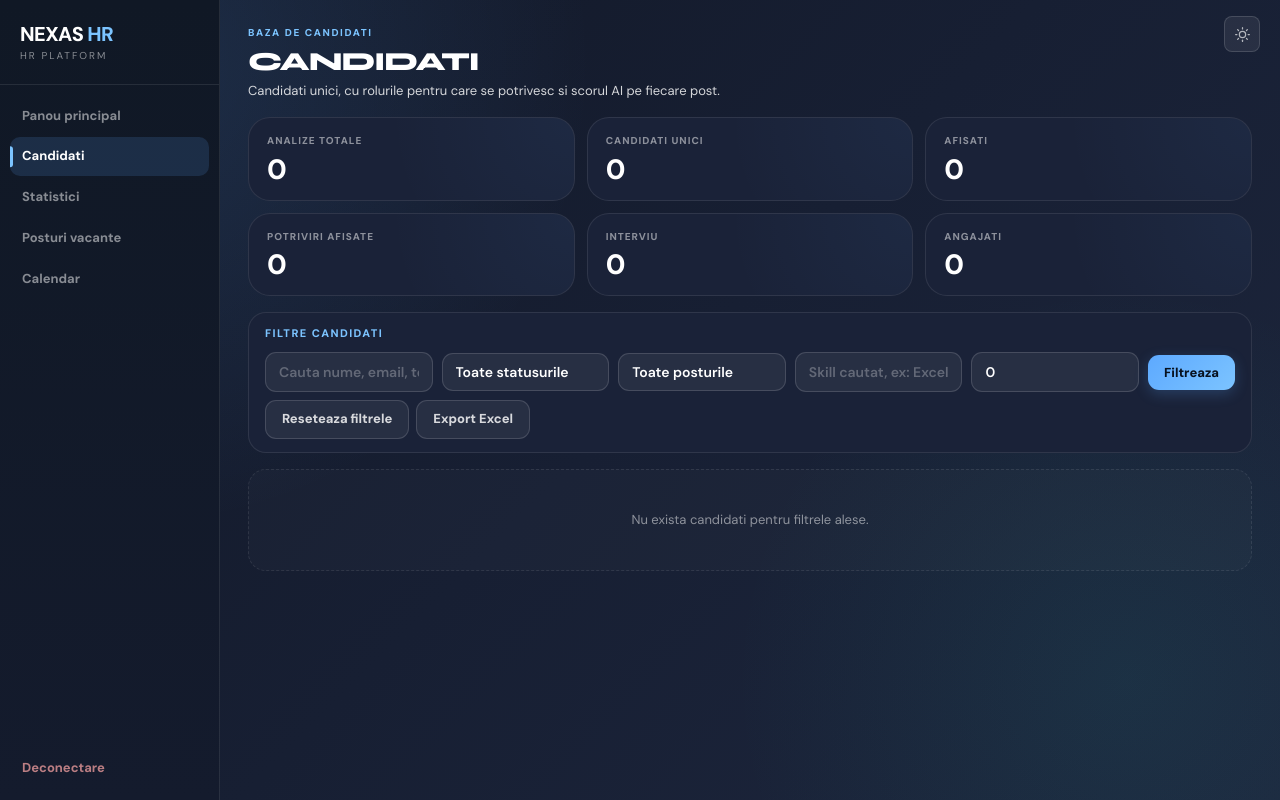
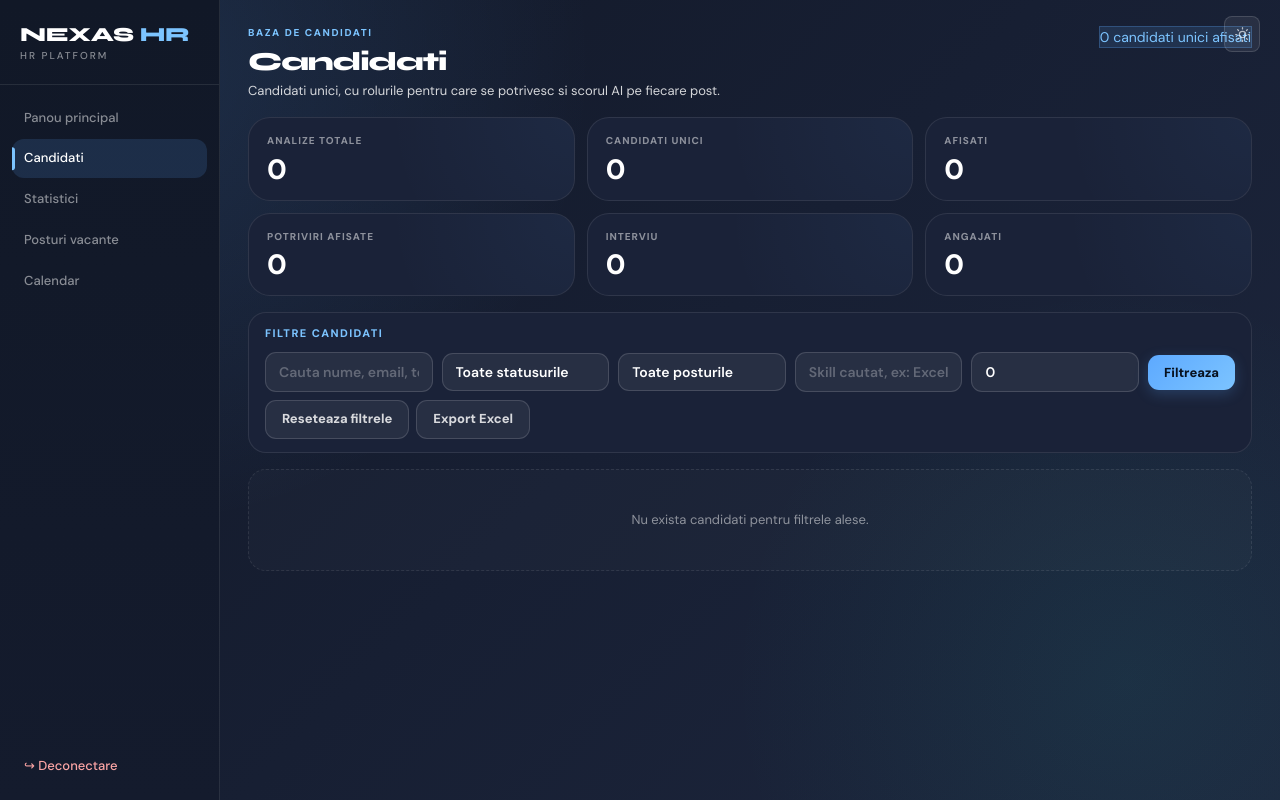
Before and after one commit to robotHR/HR, a FastAPI app: page /candidati in a window 1280 px wide. Run offline with FastAPI, Linux system fonts and the light colour scheme; the visitor is signed in with stand-in values (Sample User, id 1); data that the repository does not hold is empty; parts of the project's set-up code (start-up, migrations or seed data) failed here and were passed over.

Commit message:
Update candidates.html

```diff
--- a/app/templates/candidates.html
+++ b/app/templates/candidates.html
@@ -500,6 +500,180 @@ table,th,td{font-size:13px}
 </style>
     <link rel="stylesheet" href="/static/css/theme.css">
     <script src="/static/js/theme.js"></script>
+
+<style id="nexas-candidates-sidebar-light-fix">
+/* Fix Candidati: sidebar identic cu Dashboard + text vizibil pe tema alba */
+.sidebar{
+  width:220px !important;
+  background:linear-gradient(180deg,#111827 0%,#141b2d 100%) !important;
+  border-right:1px solid var(--line) !important;
+  padding:0 !important;
+  display:flex !important;
+  flex-direction:column !important;
+}
+.brand{
+  padding:24px 20px 20px !important;
+  border-bottom:1px solid var(--line) !important;
+}
+.brand-main,.logo-text{
+  font-family:'Syne',sans-serif !important;
+  font-size:20px !important;
+  font-weight:800 !important;
+  color:#fff !important;
+  letter-spacing:-.3px !important;
+  line-height:1.05 !important;
+}
+.brand-main span,.logo-text .accent{
+  color:var(--purple-2) !important;
+}
+.brand-sub,.logo-sub{
+  font-size:10px !important;
+  color:var(--muted) !important;
+  letter-spacing:2px !important;
+  text-transform:uppercase !important;
+  margin-top:4px !important;
+  font-weight:500 !important;
+}
+.nav{
+  display:flex !important;
+  flex-direction:column !important;
+  gap:2px !important;
+  padding:14px 12px !important;
+  flex:1 !important;
+}
+.nav a{
+  display:flex !important;
+  align-items:center !important;
+  gap:10px !important;
+  padding:10px 12px !important;
+  font-size:13px !important;
+  font-weight:500 !important;
+  color:var(--muted) !important;
+  text-decoration:none !important;
+  border-radius:var(--radius-md) !important;
+  transition:.15s !important;
+  position:relative !important;
+}
+.nav a:hover{
+  color:#fff !important;
+  background:rgba(255,255,255,.05) !important;
+}
+.nav a.active{
+  color:#fff !important;
+  background:rgba(93,169,255,.15) !important;
+}
+.nav a.active::before{
+  content:'' !important;
+  position:absolute !important;
+  left:0 !important;
+  top:50% !important;
+  transform:translateY(-50%) !important;
+  width:3px !important;
+  height:60% !important;
+  background:var(--purple-2) !important;
+  border-radius:0 3px 3px 0 !important;
+}
+.nav a.logout-link{
+  color:#fca5a5 !important;
+  margin-top:auto !important;
+  font-weight:500 !important;
+}
+.nav a.logout-link:hover{
+  background:rgba(248,113,113,.08) !important;
+  color:#f87171 !important;
+}
+
+html[data-theme="light"] body{
+  color:#07111f !important;
+}
+html[data-theme="light"] .sidebar{
+  background:#fff !important;
+  border-right:1px solid rgba(7,17,31,.10) !important;
+}
+html[data-theme="light"] .brand{
+  border-bottom:1px solid rgba(7,17,31,.10) !important;
+}
+html[data-theme="light"] .brand-main,
+html[data-theme="light"] .logo-text{
+  color:#07111f !important;
+}
+html[data-theme="light"] .brand-main span,
+html[data-theme="light"] .logo-text .accent{
+  color:#2563eb !important;
+}
+html[data-theme="light"] .brand-sub,
+html[data-theme="light"] .logo-sub,
+html[data-theme="light"] .nav a{
+  color:#6b7280 !important;
+}
+html[data-theme="light"] .nav a:hover{
+  color:#07111f !important;
+  background:rgba(37,99,235,.06) !important;
+}
+html[data-theme="light"] .nav a.active{
+  color:#2563eb !important;
+  background:rgba(37,99,235,.10) !important;
+}
+html[data-theme="light"] .nav a.logout-link{
+  color:#ff6b70 !important;
+}
+html[data-theme="light"] .nav a.logout-link:hover{
+  color:#ef4444 !important;
+  background:rgba(248,113,113,.08) !important;
+}
+
+/* Light mode text fix pentru continutul paginii Candidati */
+html[data-theme="light"] .main,
+html[data-theme="light"] .page-title,
+html[data-theme="light"] h1,
+html[data-theme="light"] h2,
+html[data-theme="light"] h3,
+html[data-theme="light"] .section-title,
+html[data-theme="light"] .stat-value,
+html[data-theme="light"] .name,
+html[data-theme="light"] .role-title,
+html[data-theme="light"] .match-chip strong,
+html[data-theme="light"] .best-role,
+html[data-theme="light"] .candidate-card,
+html[data-theme="light"] .filters,
+html[data-theme="light"] .card,
+html[data-theme="light"] .panel{
+  color:#07111f !important;
+}
+html[data-theme="light"] .page-sub,
+html[data-theme="light"] .hero-sub,
+html[data-theme="light"] .section-sub,
+html[data-theme="light"] .subtitle,
+html[data-theme="light"] .small,
+html[data-theme="light"] .role-sub,
+html[data-theme="light"] .mini-label,
+html[data-theme="light"] .stat-label,
+html[data-theme="light"] .stat-help,
+html[data-theme="light"] .helper-text,
+html[data-theme="light"] .match-more{
+  color:#4b5563 !important;
+}
+html[data-theme="light"] .stat-card,
+html[data-theme="light"] .candidate-card,
+html[data-theme="light"] .filters,
+html[data-theme="light"] .card,
+html[data-theme="light"] .panel{
+  background:#fff !important;
+  border-color:rgba(7,17,31,.10) !important;
+}
+html[data-theme="light"] input,
+html[data-theme="light"] select,
+html[data-theme="light"] textarea{
+  color:#07111f !important;
+  background:#f3f7fb !important;
+  border-color:rgba(7,17,31,.16) !important;
+}
+html[data-theme="light"] input::placeholder,
+html[data-theme="light"] textarea::placeholder{
+  color:#6b7280 !important;
+}
+</style>
+
 </head>
 <body>
 
@@ -516,7 +690,7 @@ table,th,td{font-size:13px}
             <a href="/analytics">Statistici</a>
             <a href="/posturi">Posturi vacante</a>
             <a href="/calendar">Calendar</a>
-            <a class="logout-link" href="/logout">Deconectare</a>
+            <a class="logout-link" href="/logout">↪ Deconectare</a>
         </nav>
     </aside>
 
@@ -524,10 +698,10 @@ table,th,td{font-size:13px}
         <div class="page-head">
             <div>
                 <div class="eyebrow">Baza de candidati</div>
-                <h1 class="page-title syne-only">CANDIDATI</h1>
+                <h1 class="page-title syne-only">Candidati</h1>
                 <div class="page-sub">Candidati unici, cu rolurile pentru care se potrivesc si scorul AI pe fiecare post.</div>
             </div>
-
+            <div class="head-pill">{{ stats.filtered }} candidati unici afisati</div>
         </div>
 
         <div class="stats-row">
```
